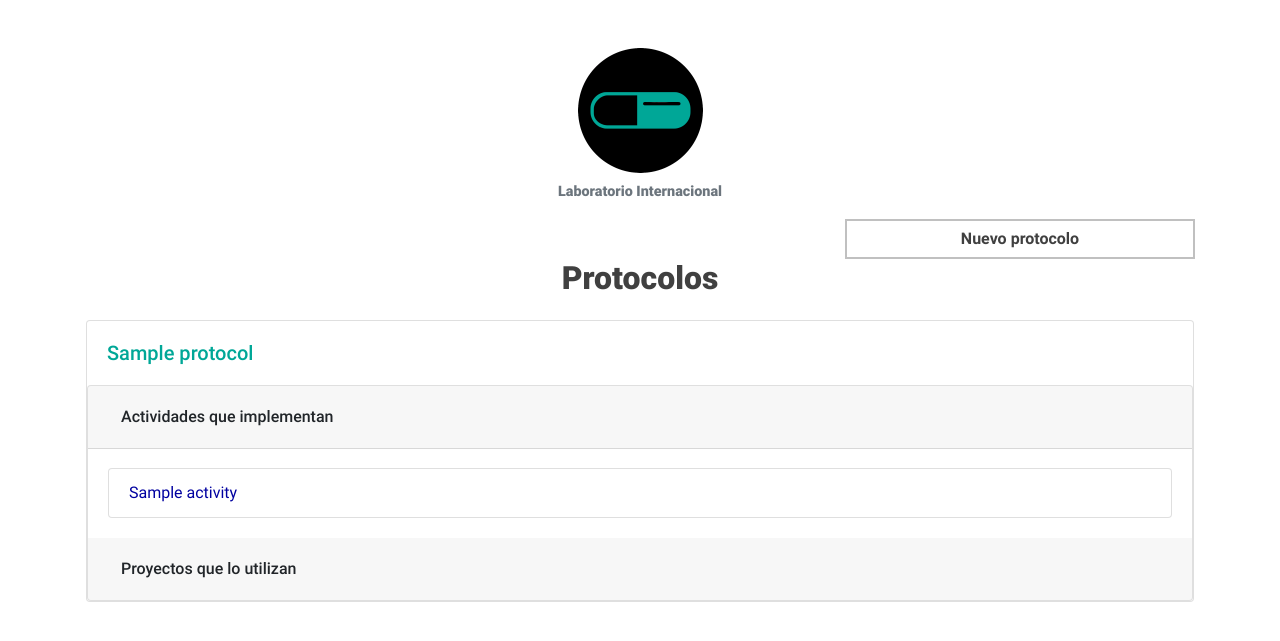
After one commit to dssd-2020/international_laboratory, a Django app: template app/templates/protocols_list.html in a window 1280 px wide. The commit adds this page. Shown: the top 641 px of the page. Run offline with Django 3.2, Linux system fonts and the light colour scheme; the template is opened without the code that fills it: values that come from a table or form of the project are taken from there, others are empty; tables that the repository leaves empty hold one stand-in row (values such as "Sample post"); parts of the project's set-up code (start-up, migrations or seed data) failed here and were passed over; some libraries are stand-ins or nearby versions.

Commit message:
Nuevas pantallas para la visualización y generación de proyectos, protocolos y actividades

```diff
--- /dev/null
+++ b/app/templates/protocols_list.html
@@ -0,0 +1,152 @@
+{% extends "base.html" %}
+
+{% block styles %}
+    {% include "datatables_styles.html" %}
+{% endblock %}
+
+{% block title %}
+    - Listado de protocolos
+{% endblock %}
+
+{% block content %}
+    <div class="row justify-content-end">
+        <div class="col-4">
+            <a href="{% url "protocolo" %}"
+               class="btn btn-block btn-secondary-white province-font-bold"
+            >
+                Nuevo protocolo
+            </a>
+        </div>
+    </div>
+    <div class="row">
+        <div class="col text-center">
+            <h2 class="province-font-black">Protocolos</h2>
+        </div>
+    </div>
+    <div class="row">
+        <div class="col">
+            {% if protocols %}
+                <table id="protocols-table"
+                       class="display w-100"
+                >
+                    <thead class="d-none">
+                    <tr>
+                        <th>Protocolos</th>
+                    </tr>
+                    </thead>
+                    <tbody>
+                    {% for protocol in protocols %}
+                        <tr>
+                            <td class="d-none">
+                                {{ protocol.id }}
+                            </td>
+                            <td>
+                                <div class="card my-2">
+                                    <div class="card-body">
+                                        <h5 class="card-title primary-blue m-0 province-font-medium">
+                                            {{ protocol.name }}
+                                        </h5>
+                                    </div>
+                                    <div class="accordion"
+                                         id="protocol-{{ protocol.id }}"
+                                    >
+                                        <div class="card">
+                                            <div class="card-header"
+                                                 id="protocol-{{ protocol.id }}-header-1"
+                                            >
+                                                <button class="btn btn-block text-left province-font-medium"
+                                                        type="button"
+                                                        data-toggle="collapse"
+                                                        data-target="#protocol-{{ protocol.id }}-data-1"
+                                                        aria-expanded="true"
+                                                        aria-controls="protocol-{{ protocol.id }}-data-1">
+                                                    Actividades que implementan
+                                                </button>
+                                            </div>
+
+                                            <div id="protocol-{{ protocol.id }}-data-1"
+                                                 class="collapse show"
+                                                 aria-labelledby="protocol-{{ protocol.id }}-header-1"
+                                                 data-parent="#protocol-{{ protocol.id }}"
+                                            >
+                                                <div class="card-body">
+                                                    {% with activityprotocol=protocol.activityprotocol_set.all %}
+                                                        {% if activityprotocol %}
+                                                            <ul class="list-group">
+                                                                {% for ap in activityprotocol %}
+                                                                    <li class="list-group-item">
+                                                                        <a href="{% url "actividades_buscar" s=ap.activity.id %}"
+                                                                           class="blue-link"
+                                                                        >
+                                                                            {{ ap.activity.name }}
+                                                                        </a>
+                                                                    </li>
+                                                                {% endfor %}
+                                                            </ul>
+                                                        {% else %}
+                                                            <p class="m-0">
+                                                                El protocolo no implementa ninguna actividad
+                                                            </p>
+                                                        {% endif %}
+                                                    {% endwith %}
+                                                </div>
+                                            </div>
+
+                                            <div class="card-header"
+                                                 id="protocol-{{ protocol.id }}-header-2"
+                                            >
+                                                <button class="btn btn-block text-left province-font-medium"
+                                                        type="button"
+                                                        data-toggle="collapse"
+                                                        data-target="#protocol-{{ protocol.id }}-data-2"
+                                                        aria-expanded="true"
+                                                        aria-controls="protocol-{{ protocol.id }}-data-2">
+                                                    Proyectos que lo utilizan
+                                                </button>
+                                            </div>
+
+                                            <div id="protocol-{{ protocol.id }}-data-2"
+                                                 class="collapse"
+                                                 aria-labelledby="protocol-{{ protocol.id }}-header-2"
+                                                 data-parent="#protocol-{{ protocol.id }}"
+                                            >
+                                                <div class="card-body">
+                                                    {% with protocolproject=protocol.protocolproject_set.all %}
+                                                        {% if protocolproject %}
+                                                            <ul class="list-group">
+                                                                {% for pp in protocolproject %}
+                                                                    <li class="list-group-item">
+                                                                        {{ pp.project.name }}
+                                                                    </li>
+                                                                {% endfor %}
+                                                            </ul>
+                                                        {% else %}
+                                                            <p class="m-0">
+                                                                El protocolo no es utilizado por ningún proyecto
+                                                            </p>
+                                                        {% endif %}
+                                                    {% endwith %}
+                                                </div>
+                                            </div>
+                                        </div>
+                                    </div>
+                                </div>
+                            </td>
+                        </tr>
+                    {% endfor %}
+                    </tbody>
+                </table>
+            {% else %}
+                <p>Aún no se ha creado ningún protocolo</p>
+            {% endif %}
+        </div>
+    </div>
+
+{% endblock %}
+
+{% block scripts %}
+    <script>
+        let table = $('#protocols-table');
+    </script>
+    {% include "datatables_scripts.html" %}
+{% endblock %}
--- a/app/urls.py
+++ b/app/urls.py
@@ -6,11 +6,15 @@ from .views import HomeView, ProtocolView, ActivityView, ProjectView, LocalExecu
 
 urlpatterns = [
     path("", HomeView.as_view(), name="home"),
-    path("actividad", ActivityView.as_view(), name="actividad"),
-    path("protocolo", ProtocolView.as_view(), name="protocolo"),
-    path("proyecto", ProjectView.as_view(), name="proyecto"),
-    path("ejecucion_local", LocalExecutionView.as_view(), name="ejecucion_local"),
-    path("resolucion_falla", FailureResolutionView.as_view(), name="resolucion_falla"),
+    path("actividad/", ActivityView.as_view(), name="actividad"),
+    path("actividades/", ActivityView.as_view(), name="actividades"),
+    path("actividades/<int:s>/", ActivityView.as_view(), name="actividades_buscar"),
+    path("protocolo/", ProtocolView.as_view(), name="protocolo"),
+    path("protocolos/", ProtocolView.as_view(), name="protocolos"),
+    path("protocolos/<int:s>/", ProtocolView.as_view(), name="protocolos_buscar"),
+    path("proyecto/", ProjectView.as_view(), name="proyecto"),
+    path("ejecucion_local/", LocalExecutionView.as_view(), name="ejecucion_local"),
+    path("resolucion_falla/", FailureResolutionView.as_view(), name="resolucion_falla"),
     path("api-auth/", include("rest_framework.urls", namespace="rest_framework")),
     path("api-token-auth/", obtain_auth_token, name="api_token_auth"),
     path("get-protocols-by-project/", get_protocols_by_project, name="get_protocols_by_project"),
--- /dev/null
+++ b/static/css/datatables.css
@@ -0,0 +1,14 @@
+.page-item.active .page-link {
+    background-color: var(--primary-blue);
+    border-color: var(--primary-blue);
+}
+
+.page-link {
+    color: var(--primary-blue);
+    outline: none !important;
+    box-shadow: none !important;
+}
+
+.page-link:hover {
+    color: var(--secondary-blue);
+}
--- a/static/css/styles.css
+++ b/static/css/styles.css
@@ -8,3 +8,4 @@
 @import "forms.css";
 @import "links.css";
 @import "separatingLine.css";
+@import "datatables.css";
--- a/templates/base.html
+++ b/templates/base.html
@@ -25,14 +25,16 @@
     >
     <!-- Bootstrap files end -->
 
+    <!-- View CSS files begin -->
+    {% block styles %}
+    {% endblock %}
+    <!-- View CSS files end -->
+
     <!-- CSS files begin -->
     <link rel="stylesheet"
           href="{% static "css/styles.css" %}"
     >
     <!-- CSS files end -->
-
-    {% block styles %}
-    {% endblock %}
 
     <!-- Title begin -->
     <title>
@@ -67,26 +69,36 @@
                  id="navbarNav"
             >
                 <ul class="navbar-nav mr-auto">
-                    {% comment %}
-                    <li class="nav-item active">
-                        <a class="nav-link"
-                           href="#"
+                    <li class="nav-item">
+                        <a class="nav-link {% if "/" == request.path %}active province-font-medium{% endif %}"
+                           href="{% url "home" %}"
                         >
-                            Home <span class="sr-only">(current)</span>
+                            Inicio
                         </a>
                     </li>
-                    {% endcomment %}
+                    <li class="nav-item">
+                        <a class="nav-link {% if "protocolo" in request.path %}active province-font-medium{% endif %}"
+                           href="{% url "protocolos" %}"
+                        >
+                            Protocolos
+                        </a>
+                    </li>
+                    <li class="nav-item">
+                        <a class="nav-link {% if "actividad" in request.path %}active province-font-medium{% endif %}"
+                           href="{% url "actividades" %}"
+                        >
+                            Actividades <span class="sr-only">(current)</span>
+                        </a>
+                    </li>
                 </ul>
                 <ul class="navbar-nav">
-                    <li class="nav-item">
+                    <li class="nav-item text-right">
                         <span class="navbar-text province-font-medium">
                             {{ request.session.user_logged.user_name }}
                         </span>
-                    </li>
-                    <li class="nav-item"
-                        id="logout-submit"
-                    >
-                        <span class="navbar-text text-white btn">
+                        <span class="navbar-text text-white btn"
+                              id="logout-submit"
+                        >
                             <i class="fas fa-sign-out-alt"></i>
                         </span>
                     </li>
@@ -143,6 +155,8 @@
 <script src="{% static "js/logout.js" %}"></script>
 <!-- JS files end -->
 
+<!-- View JS files begin -->
 {% block scripts %}
 {% endblock %}
+<!-- View JS files end -->
 </body>
--- /dev/null
+++ b/templates/datatables_scripts.html
@@ -0,0 +1,48 @@
+<script src="https://cdn.datatables.net/1.10.22/js/jquery.dataTables.min.js"
+        crossorigin="anonymous"
+></script>
+<script src="https://cdn.datatables.net/1.10.22/js/dataTables.bootstrap4.min.js"
+        crossorigin="anonymous"
+></script>
+<script>
+    $(document).ready(
+        () => {
+            table.DataTable(
+                {
+                    "searching": false,
+                    language: {
+                        "decimal": "",
+                        "emptyTable": "No hay información",
+                        "info": "Mostrando _START_ a _END_ de _TOTAL_ entradas",
+                        "infoEmpty": "Mostrando 0 to 0 of 0 entradas",
+                        "infoFiltered": "(Filtrado de _MAX_ total entradas)",
+                        "infoPostFix": "",
+                        "thousands": ",",
+                        "lengthMenu": "Mostrar _MENU_ entradas",
+                        "loadingRecords": "Cargando...",
+                        "processing": "Procesando...",
+                        "search": "Buscar:",
+                        "zeroRecords": "Sin resultados encontrados",
+                        "paginate": {
+                            "first": "Primero",
+                            "last": "Ultimo",
+                            "next": "Siguiente",
+                            "previous": "Anterior"
+                        }
+                    },
+                }
+            );
+        }
+    );
+
+    // Función para scroll vertical al cambiar de páginas
+    table.on("page.dt",
+        () => {
+            $("html, body").animate(
+                {
+                    scrollTop: $(".dataTables_wrapper").offset().top - 50
+                }, 500); // Tiempo en ms que lleva realizar el scroll. A menos tiempo, más rápido y brusco. A más tiempo más lento y suave.
+        }
+    );
+
+</script>
--- /dev/null
+++ b/templates/datatables_styles.html
@@ -0,0 +1,5 @@
+<link rel="stylesheet"
+      type="text/css"
+      href="https://cdn.datatables.net/1.10.22/css/dataTables.bootstrap4.min.css"
+      crossorigin="anonymous"
+>
```
Also changed, not shown: app/models.py (+5 -2 lines), app/templates/activities_list.html (added, +115 -0 lines), app/templates/home.html (+7 -4 lines), app/views.py (+21 -9 lines).
